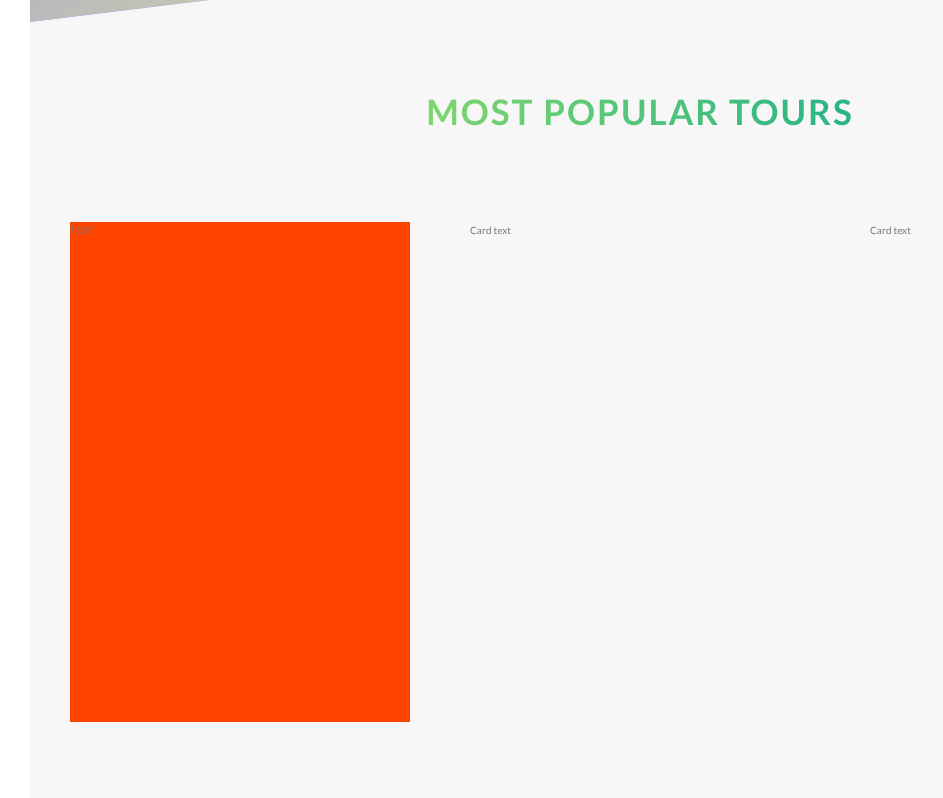
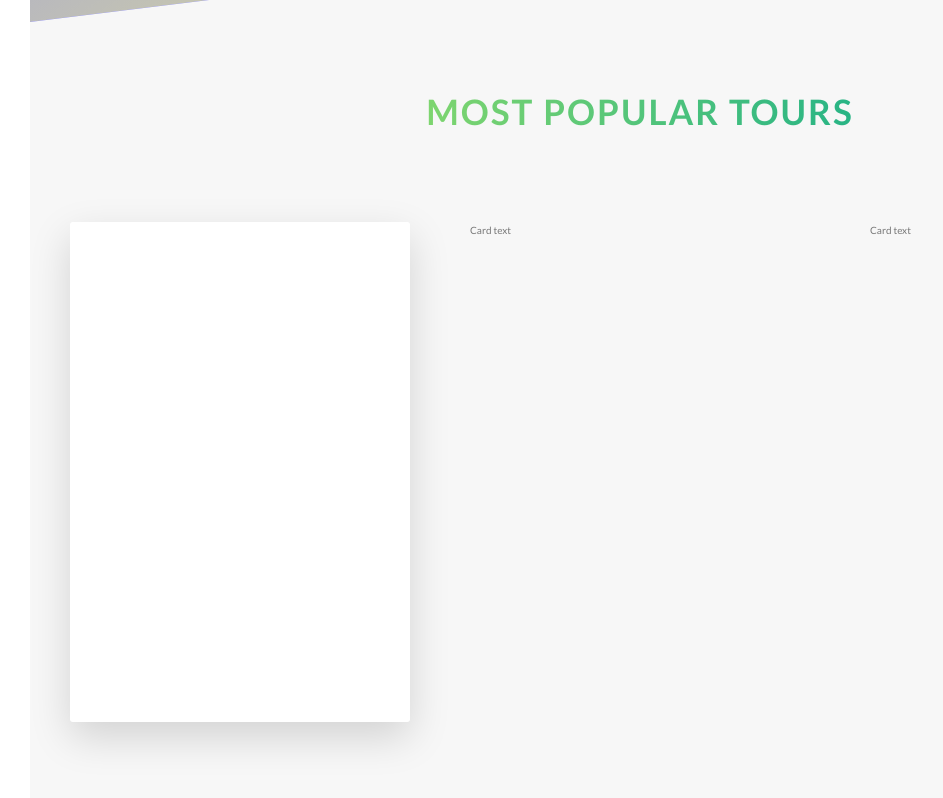
Before and after one commit to eliecerj/advanced-css-saas-course, a website built with Vite: page natours/index.html in a window 1280 px wide. Shown: the part 2250-3048 px from the top of the page, without its empty margins (0-943 px from the left). Built offline with nearby package versions, Linux system fonts and the light colour scheme; files whose address does not match are found by name.

Commit message:
styling flipping cards

```diff
--- a/natours/assets/sass/abstracts/_variables.scss
+++ b/natours/assets/sass/abstracts/_variables.scss
@@ -2,6 +2,13 @@
 $color-primary: #55c57a;
 $color-primary-light: #7ed56f;
 $color-primary-dark: #28b485;
+
+$color-secondary-light: #ffb900;
+$color-secondary-dark: #ff7730;
+
+$color-tertiary-light: #2998ff;
+$color-tertiary-dark: #5643fa;
+
 
 $color-grey-light-1: #f7f7f7;
 
--- a/natours/assets/sass/components/_card.scss
+++ b/natours/assets/sass/components/_card.scss
@@ -1,15 +1,44 @@
 .card {
     perspective: 150rem;
     -moz-perspective: 150rem;
+    position: relative;
+    // fix when flow collapses, put same height than his child
+    height: 50rem;
 
-    &__size {
-        background-color: orangered;
+    &__side {
+        color: #fff;
+        font-size: 2rem;
+
         height: 50rem;
-        transition: all .8s;
+        transition: all .8s ease;
+        position: absolute;
+        top: 0;
+        left: 0;
+        width: 100%;
+        backface-visibility: hidden;
+        border-radius: 3px;
+        box-shadow: 0 1.5rem 4rem rgba($color-black, .15);
+
+        &--front {
+            background-color: $color-white;
+        }
+
+        &--back {
+            background-color: green;
+            transform: rotateY(180deg);
+
+            &-1 {
+                background-image: linear-gradient(to right bottom, $color-secondary-light, $color-secondary-dark)
+            }
+        }
     }
 
-    //.card:hover .card__size
-    &:hover &__size {
+    //.card:hover .card__side
+    &:hover &__side--front {
         transform: rotateY(180deg);
     }
+
+    &:hover &__side--back {
+        transform: rotateY(0);
+    }
 }
--- a/natours/index.html
+++ b/natours/index.html
@@ -112,8 +112,11 @@
       <div class="row">
         <div class="col-1-of-3">
           <div class="card">
-            <div class="card__size">
-              TEXT
+            <div class="card__side card__side--front">
+              FRONT
+            </div>
+            <div class="card__side card__side--back card__side--back-1">
+              BACK
             </div>
           </div>
         </div>
```
